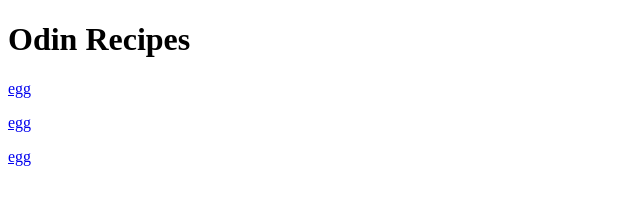
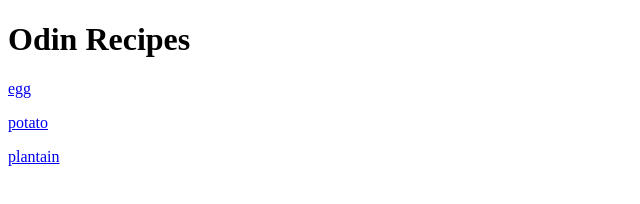
Before and after one commit to cyberknomad/odin-recipes, a plain HTML site: page index.html in a window 1280 px wide. Shown: the full height of the page, 0-640 px from the left. Drawn offline with Linux system fonts and the light colour scheme.

Commit message:
modify index link names

```diff
--- a/index.html
+++ b/index.html
@@ -8,8 +8,8 @@
     <body>
         <h1>Odin Recipes</h1>
         <p><a href="./recipes/egg.html">egg</a></p>
-        <p><a href="./recipes/potato.html">egg</a></p>
-        <p><a href="./recipes/plantain.html">egg</a></p>
+        <p><a href="./recipes/potato.html">potato</a></p>
+        <p><a href="./recipes/plantain.html">plantain</a></p>
 
     </body>
 
```
